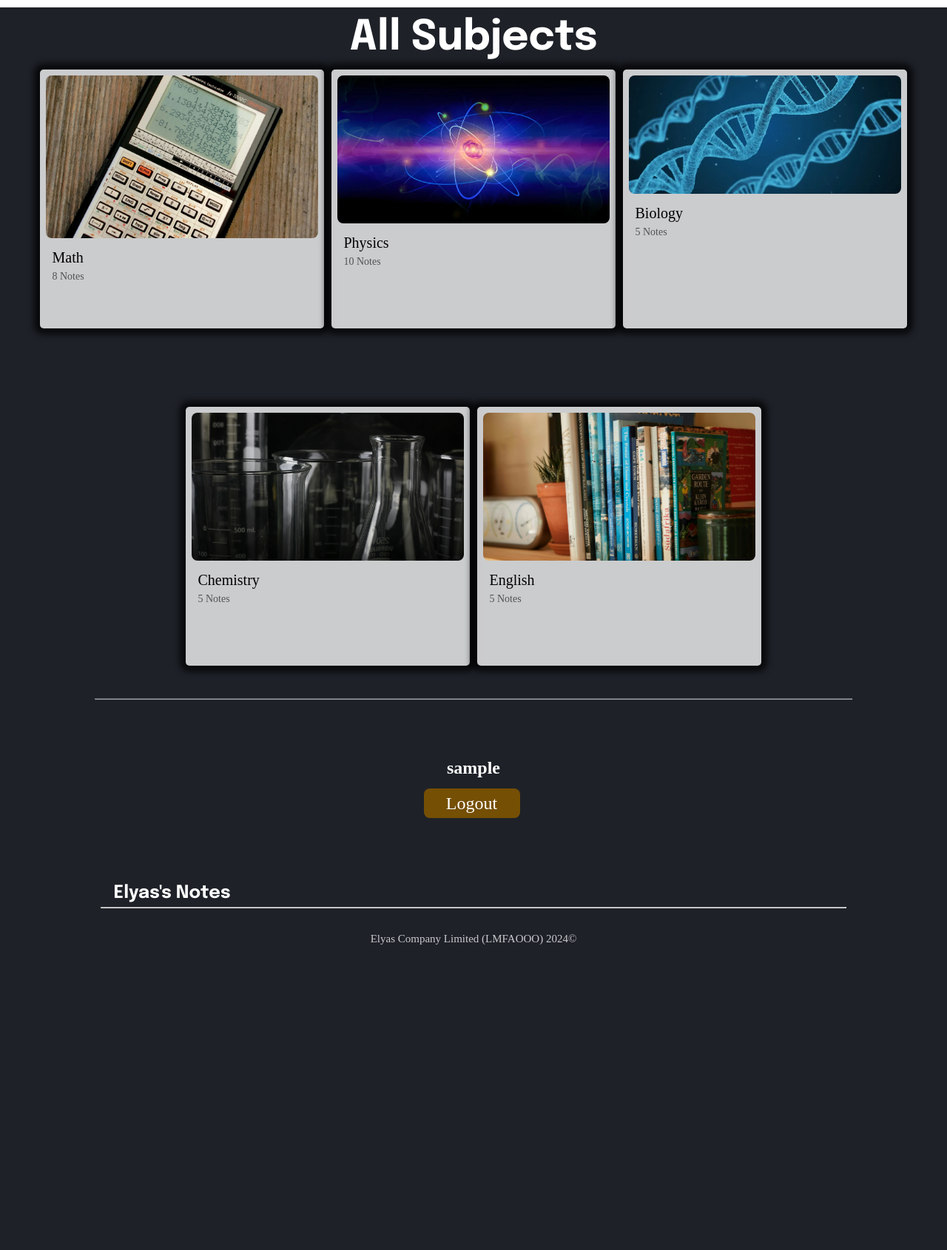
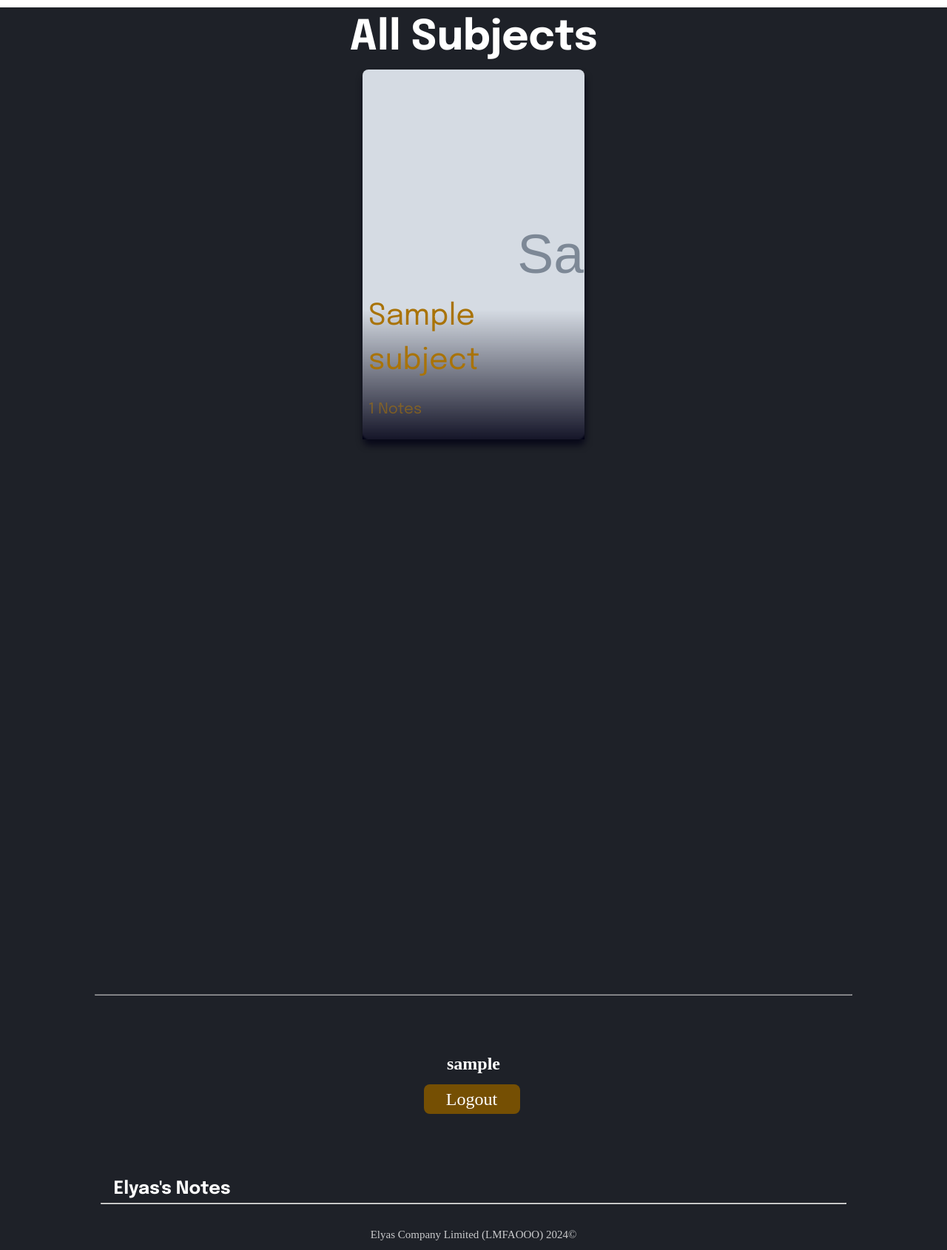
Before and after one commit to YassinWael/Elyas-Notes, a Flask app: page /viewall in a window 1280 px wide. Shown: the part 52-1742 px from the top of the page at 74% size. Before the commit the page ends 1329 px from the top, so only its background shows below. Run offline with Flask 3, Linux system fonts and the light colour scheme; the visitor is signed in with stand-in values (Sample User, id 1); grey boxes marked "Sample" are stand-in pictures; a database or web service that is not in the repository returns one stand-in record (values such as "Sample title"); some web fonts are replaced.

Commit message:
finished view_all

```diff
--- a/main.py
+++ b/main.py
@@ -4,6 +4,7 @@ from pymongo import MongoClient
 from dotenv import load_dotenv
 from os import environ
 from icecream import ic
+import functools
 load_dotenv()
 app = Flask(__name__)
 app.secret_key = environ.get("secret_key")
@@ -11,8 +12,18 @@ app.secret_key = environ.get("secret_key")
 client = MongoClient(environ.get("mongodb"))
 db = client["ElyasNotes"]
 users_collection = db.Users
+subjects_collection = db.Subjects
 
 
+def login_required(route):
+    @functools.wraps(route)
+    def protect(*args,**kwargs):
+        user_id = session.get('user_id')
+        if user_id:
+            return route(*args,**kwargs)
+        flash("Please Login first","warning")
+        return redirect("/login")
+    return protect
 
 
 
@@ -61,9 +72,8 @@ def home():
     flash("testing flashed messages for relative font sizing","success")
     return render_template("home.html",user_id=session.get('user_id'))
 
-@app.route("/viewall")
-def view_all():
-    return render_template("view_all.html")
+
+
 
 @app.route("/sign-up",methods=["POST","GET"])
 def signup():
@@ -105,18 +115,25 @@ def login():
 
 
     if request.method == "POST":
+        ic("Correct request")
         email = request.form.get("email")
         password = request.form.get("password")
         user_ip = request.remote_addr
+        ic(user_ip)
 
         try:
             user = users_collection.find_one({"email":email})
             if user:
+                ic("passed first IF check")
                 user_logged_in_devices = user['devices']
                 user_devices_limit = user['devices_limit']
                 if password == user["password"]:
+                    ic("passed second IF check")
                     if user['activated'] == 'yes':
+                        ic("passed third IF check")
                         if user_ip not in user_logged_in_devices:
+                            ic("passed user_ip check")
+
                             if len(user_logged_in_devices) < int(user_devices_limit):
                                 flash("Logged in successfully :) ","success")
                                 session['user_id'] = str(user['_id'])
@@ -131,6 +148,12 @@ def login():
                             else:
                                 e = f"You are already logged in from {user_devices_limit} other devices, which is the max limit."
                                 raise ValueError(e)
+                        else: # user is already logged in from this ip
+                            flash("Logged in successfully :) ","success")
+                            session['user_id'] = str(user['_id'])
+                            session['username'] = user['username']
+                            ic(user)
+                            return redirect("/")
 
                     else:
                         raise ValueError("Correct credintials, but account has not been approved yet, try again later or contact Yassin")
@@ -150,6 +173,7 @@ def login():
             ic(ve)
             flash(ve,"error")
             ic(ve)
+            ic("error, unexpected")
             return redirect(request.referrer)
     return render_template('login.html',username=user['username'] if user else "")
 
@@ -170,5 +194,20 @@ def logout():
 
 
     return render_template('login.html',username=user['username'] if user else "")
+
+
+@app.route("/viewall")
+@login_required
+def view_all():
+    subjects = subjects_collection.find({})
+
+    return render_template("view_all.html",subjects=list(subjects))
+
+
+@app.route("/subject/<subj>")
+def view_subject(subj):
+    subject = subjects_collection.find({"name":subj})
+
+    return render_template("view_subject.html",subject=subj)
 if __name__ == "__main__":
     app.run(debug=True,port=8080,host='0.0.0.0')
--- a/static/styles.css
+++ b/static/styles.css
@@ -9,7 +9,6 @@
 
 
 }
-
 
 
 
@@ -322,7 +321,7 @@ section {
     display: flex;
     flex-direction: column;
     margin-bottom: 5px;
-    height: 70vh;
+    height: 90vh;
 }
 
 #subjects-header {
@@ -500,7 +499,7 @@ section {
 /* --------------------------------view-all.html-------------------------------------- */
 
 #view-all {
-    height: 120vh;
+    height: 170vh;
     min-width: 100%;
     background: var(--neutral-800);
     position: relative;
@@ -522,11 +521,54 @@ section {
 
 }
 
-.grid-subject-card {
-    max-height: 350px;
-    border-radius: 5px;
-    box-shadow: 0 0 8px 8px rgba(0,0,0,0.75);
+.vertical-subject-card {
+
+    width: 300px;
+    height: 500px;
+    border-radius: 8px;
+
+    background-size: cover;
+    padding: 8px;
+    position: relative;
+    display: flex;
+    flex-direction: column;
+    justify-content: flex-end;
+    box-shadow: 1px 8px 10px rgba(0, 0, 20, 0.756);
+
 }
+
+
+.vertical-subject-card::after {
+    content:"";
+    position: absolute;
+    bottom: 0;
+    left: 0;
+    width: 100%;
+    height: 35%;
+    background: linear-gradient(to bottom, transparent,rgba(0, 0, 20, 0.9));
+    backdrop-filter: blur(1.2px);
+
+}
+.vertical-subject-card-text {
+    color: rgb(169, 115, 8);
+    font-size: clamp(40px,2vh,calc(var(--font-size) + 2vh));
+    font-family: "Epilogue",'Gill Sans', 'Gill Sans MT', Calibri, 'Trebuchet MS', sans-serif;
+    z-index: 6;
+    margin-bottom: 1vh;
+}
+
+.vertical-subject-card span {
+    font-size: clamp(20px,.8vh,calc(var(--font-size) + .8vh));
+
+    color: rgba(169, 115, 8, 0.605);
+
+
+
+}
+
+
+
+
 
 
 
@@ -570,7 +612,8 @@ section {
         overflow-x: hidden !important;
     }
     #view-all {
-        min-height: 200vh;
+        height: auto
+        ;
     }
 
     #all-subjects-container {
--- a/templates/view_all.html
+++ b/templates/view_all.html
@@ -5,56 +5,28 @@
 {% block content %}
 
 <section id="view-all">
+
     <h1 class="name" id="sharing-notes" style="align-self: flex-start;">All Subjects</h1>
+    <div id="all-subjects-container">
 
-        <div id="all-subjects-container">
-            <div class="grid-subject-card subject-card" style="animation-timeline: scroll();">
-                <a style="width:100%; height:100;" href="youtube.com">
-                <img src="/static/math.webp" id="subject-img" alt="math"    >
-                <p class="subject-text">Math</p>
-                <p class="subject-text notes-count">8 Notes</p>
+    {% for subject in subjects %}
+            <a style="width:300px; height:500px; position:relative;" href="/subject/{{subject['name']}}">
+
+                <div class="vertical-subject-card" style="background-image: url('{{ subject['image'] }}');">
+                    <p class="vertical-subject-card-text">
+                        {{subject['name']}} <br>
+                        <span id="notes">{{subject['notes_count']}} Notes</span>
+                    </p>
+
+                </div>
                 </a>
-            </div>
-            <div class="grid-subject-card subject-card" style="animation-timeline: scroll();">
-                <a style="width:100%;" href="youtube.com">
-
-                <img id="subject-img" src="/static/physics.webp">
-                <p class="subject-text">Physics</p>
-                <p  class="subject-text notes-count">10 Notes</p>
-                </a>
-            </div>
-            <div class="grid-subject-card subject-card" style="animation-timeline: scroll();">
-                <a style="width:100%;" href="youtube.com">
-
-                <img src="/static/biology.webp" id="subject-img">
-                <p class="subject-text">Biology</p>
-                <p class="subject-text notes-count"> 5 Notes</p>
-                </a>
-            </div>
+        {% endfor %}
+    </div>
 
 
 
-            <div class="grid-subject-card subject-card" style="animation-timeline: scroll();">
-                <a style="width:100%;" href="youtube.com">
-
-                <img src="/static/chemistry.webp" id="subject-img">
-                <p class="subject-text">Chemistry</p>
-                <p class="subject-text notes-count"> 5 Notes</p>
-                </a>
-            </div>
 
 
-
-            <div class="grid-subject-card  subject-card" style="animation-timeline: scroll();">
-                <a style="width:100%;" href="youtube.com">
-
-                <img src="/static/english.webp" id="subject-img">
-                <p class="subject-text">English</p>
-                <p class="subject-text notes-count"> 5 Notes</p>
-                </a>
-            </div>
-
-        </div>
 
 
 
```
Also changed, not shown: BlogSphere - Login.png (deleted), static/physics.webp, 1 other file.
